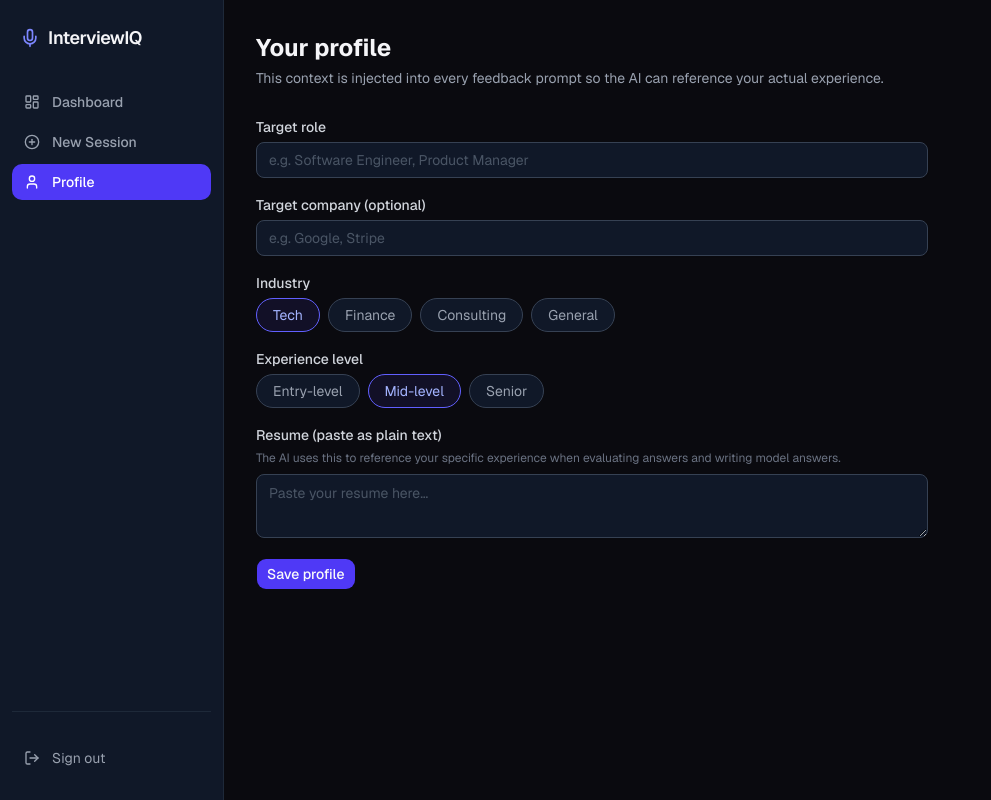
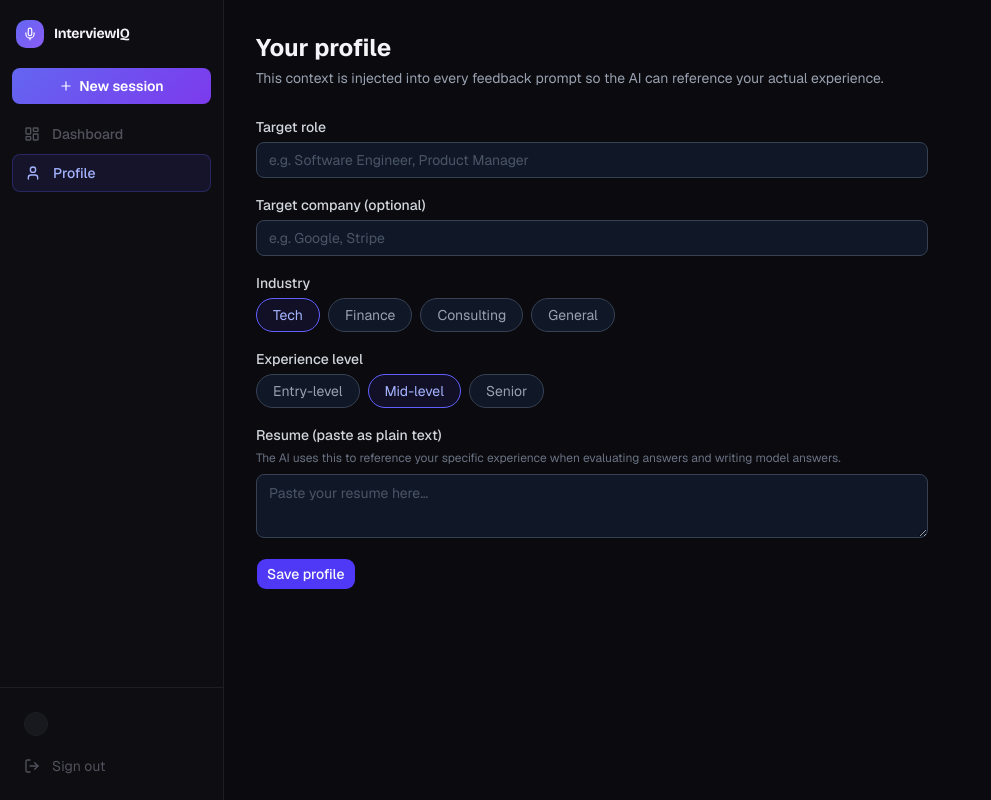
Before and after one commit to Bensidebotham/interviewiq, a Next.js app: page /profile in a window 1280 px wide. Shown: the whole page, without its empty margins (0-991 px from the left). Built offline with nearby package versions, Linux system fonts and the light colour scheme; no server answers.

Commit message:
style: elevate Navigation with gradient logo, new session pill, indigo active state

```diff
--- a/src/components/Navigation.tsx
+++ b/src/components/Navigation.tsx
@@ -3,12 +3,11 @@
 import Link from "next/link"
 import { usePathname } from "next/navigation"
 import { signOut, useSession } from "next-auth/react"
-import { LayoutDashboard, PlusCircle, User, LogOut, Mic } from "lucide-react"
+import { LayoutDashboard, User, LogOut, Mic, Plus } from "lucide-react"
 import { cn } from "@/lib/utils"
 
 const links = [
   { href: "/dashboard", label: "Dashboard", icon: LayoutDashboard },
-  { href: "/session/new", label: "New Session", icon: PlusCircle },
   { href: "/profile", label: "Profile", icon: User },
 ]
 
@@ -17,22 +16,46 @@ export function Navigation() {
   const { data: session } = useSession()
 
   return (
-    <aside className="flex h-full w-56 flex-col border-r border-gray-800 bg-gray-900 px-3 py-6">
-      <Link href="/dashboard" className="mb-8 flex items-center gap-2 px-2">
-        <Mic className="h-5 w-5 text-indigo-400" />
-        <span className="text-lg font-semibold tracking-tight">InterviewIQ</span>
+    <aside className="flex h-full w-56 flex-col border-r border-[#1e1e25] bg-[#0d0d12]">
+      {/* Logo */}
+      <Link href="/dashboard" className="flex items-center gap-2.5 px-4 py-5">
+        <div
+          className="flex h-7 w-7 shrink-0 items-center justify-center rounded-lg"
+          style={{ background: "linear-gradient(135deg, #6366f1, #8b5cf6)" }}
+        >
+          <Mic className="h-3.5 w-3.5 text-white" />
+        </div>
+        <span
+          className="text-sm font-bold tracking-tight text-[#f5f5f8]"
+          style={{ fontFamily: "var(--font-display)" }}
+        >
+          InterviewIQ
+        </span>
       </Link>
 
-      <nav className="flex flex-1 flex-col gap-1">
+      {/* New session pill */}
+      <div className="px-3 pb-3">
+        <Link
+          href="/session/new"
+          className="flex w-full items-center justify-center gap-1.5 rounded-md px-3 py-2 text-sm font-semibold text-white transition-opacity hover:opacity-90"
+          style={{ background: "linear-gradient(135deg, #6366f1, #7c3aed)" }}
+        >
+          <Plus className="h-3.5 w-3.5" />
+          New session
+        </Link>
+      </div>
+
+      {/* Nav links */}
+      <nav className="flex-1 space-y-0.5 px-3">
         {links.map(({ href, label, icon: Icon }) => (
           <Link
             key={href}
             href={href}
             className={cn(
-              "flex items-center gap-3 rounded-lg px-3 py-2 text-sm font-medium transition-colors",
+              "flex items-center gap-3 rounded-md px-3 py-2 text-sm font-medium transition-colors",
               pathname.startsWith(href)
-                ? "bg-indigo-600 text-white"
-                : "text-gray-400 hover:bg-gray-800 hover:text-gray-100"
+                ? "border border-indigo-500/25 bg-indigo-500/10 text-indigo-300"
+                : "text-[#52525c] hover:bg-[#18181f] hover:text-[#a0a0ac]"
             )}
           >
             <Icon className="h-4 w-4" />
@@ -41,17 +64,24 @@ export function Navigation() {
         ))}
       </nav>
 
-      <div className="border-t border-gray-800 pt-4">
-        <div className="mb-3 flex items-center gap-3 px-3">
-          {session?.user?.image && (
+      {/* Bottom user row */}
+      <div className="border-t border-[#1e1e25] px-3 py-4 space-y-1">
+        <div className="flex items-center gap-2.5 px-3 py-2">
+          {session?.user?.image ? (
             // eslint-disable-next-line @next/next/no-img-element
-            <img src={session.user.image} alt="" className="h-7 w-7 rounded-full" />
+            <img
+              src={session.user.image}
+              alt=""
+              className="h-6 w-6 shrink-0 rounded-full"
+            />
+          ) : (
+            <div className="h-6 w-6 shrink-0 rounded-full bg-[#18181f] border border-[#1e1e25]" />
           )}
-          <span className="truncate text-sm text-gray-400">{session?.user?.name}</span>
+          <span className="truncate text-sm text-[#52525c]">{session?.user?.name}</span>
         </div>
         <button
           onClick={() => signOut({ callbackUrl: "/" })}
-          className="flex w-full items-center gap-3 rounded-lg px-3 py-2 text-sm text-gray-400 hover:bg-gray-800 hover:text-gray-100 transition-colors"
+          className="flex w-full items-center gap-3 rounded-md px-3 py-2 text-sm text-[#52525c] transition-colors hover:bg-[#18181f] hover:text-[#a0a0ac]"
         >
           <LogOut className="h-4 w-4" />
           Sign out
```
